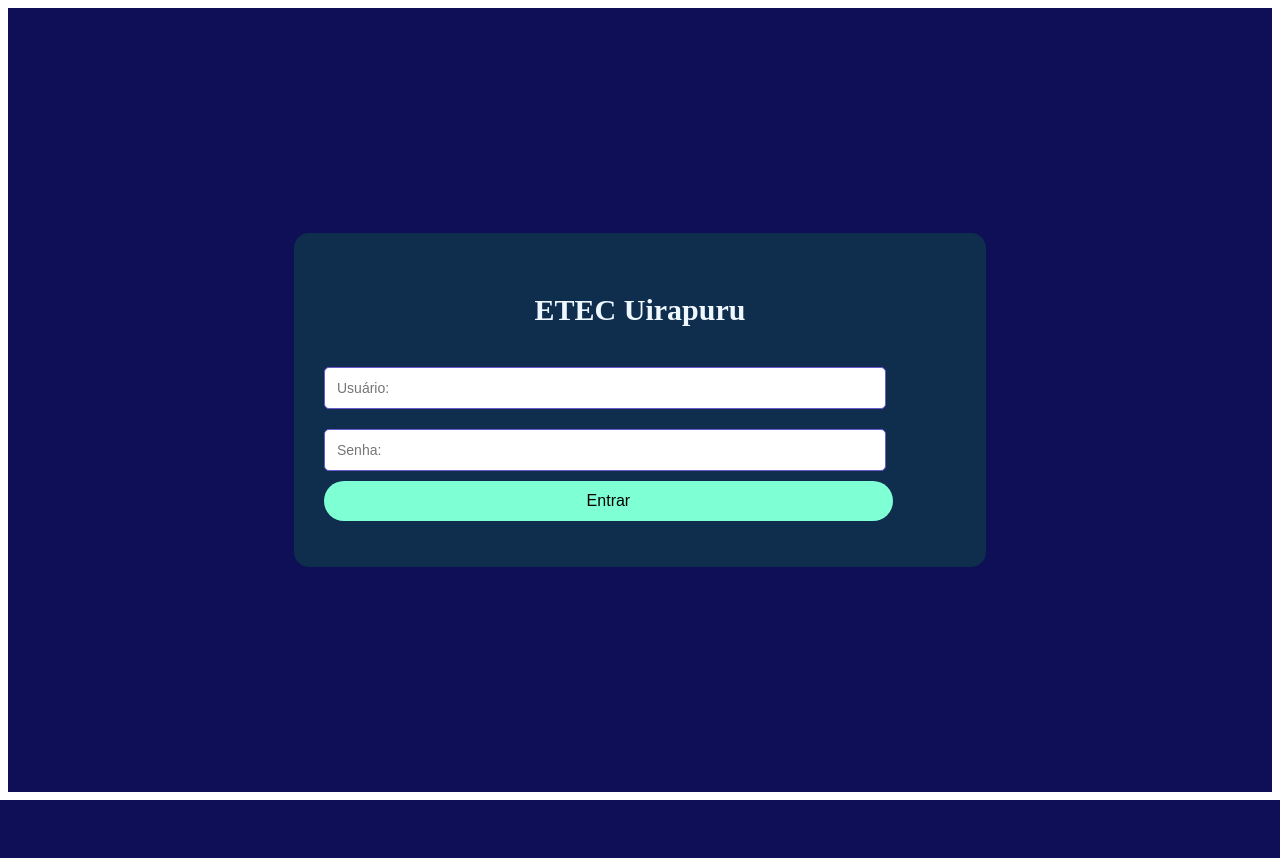
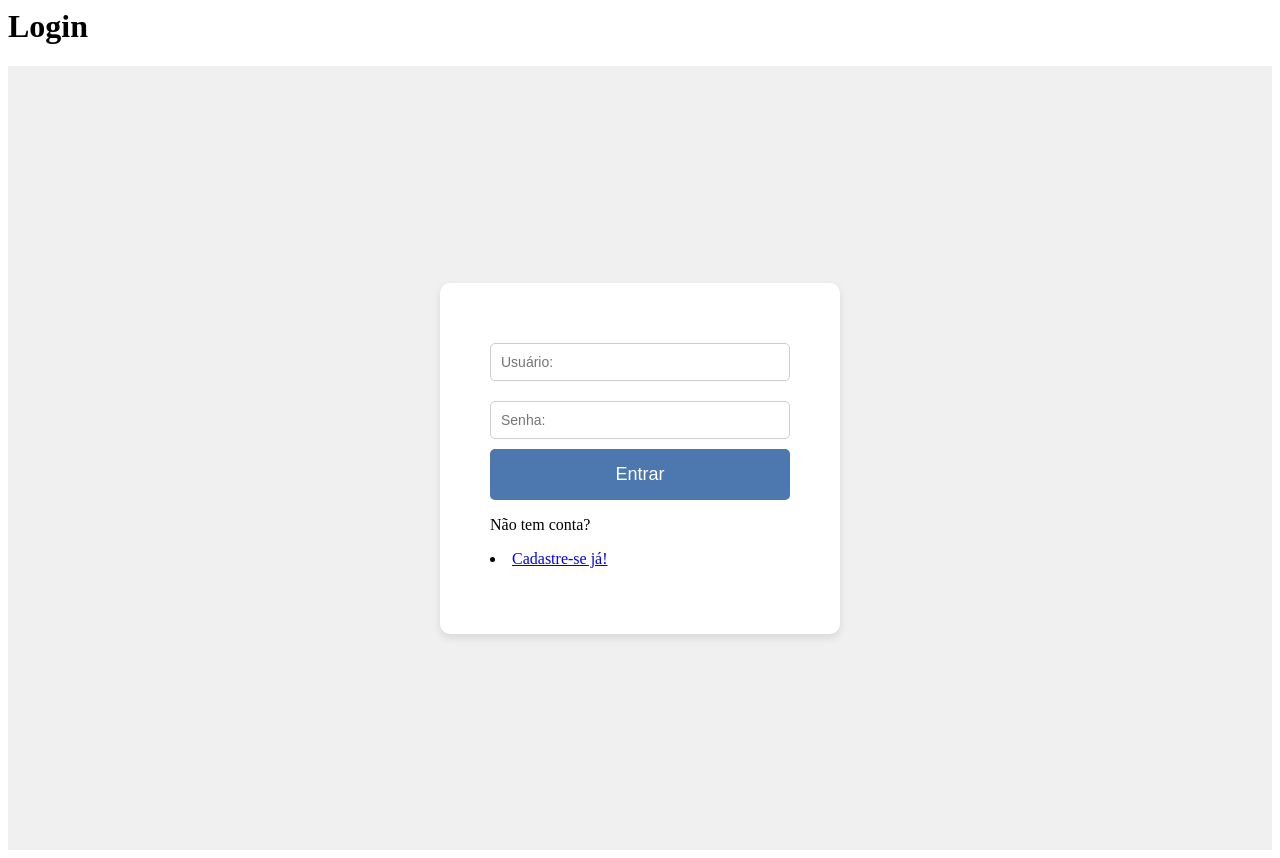
Before and after one commit to fernandohenrique0202/Tudo-da-etec, a PHP site: page / in a window 1280 px wide. Before the commit the page ends 800 px from the top, so only its background shows below. Run offline with PHP 8.4, Linux system fonts and the light colour scheme; some libraries are stand-ins or nearby versions.

Commit message:
Add files via upload

```diff
--- a/site/css/index.css
+++ b/site/css/index.css
@@ -1,46 +1,50 @@
-/**/
-.container-principal{
-    display: flex;
-    justify-content: center;
-    align-items: center;
-    height: 100%;
-    background-color: rgb(15, 15, 88);
+/* Definindo o estilo para centralizar o formulário */
+.container-principal {
+    display: flex;                /* Usando Flexbox */
+    justify-content: center;      /* Centraliza horizontalmente */
+    align-items: center;          /* Centraliza verticalmente */
+    height: 100%;                /* Altura total da tela */
+    background-color: #f0f0f0;    /* Cor de fundo suave */
 }
 
-.formulario{
-    background-color: rgb(15, 45, 76);
-    padding: 30px;   /*espaçamento interno*/
-    border-radius: 15px;
-    box-shadow: 3 3px 8px rgba(113, 172, 232, 0.1); /*sombra suave*/
-    width: 50%;
+.formulario {
+    background-color: #fff;       /* Cor de fundo branca para o formulário */
+    padding: 50px;                /* Espaçamento interno */
+    border-radius: 10px;          /* Bordas arredondadas */
+    box-shadow: 0 4px 8px rgba(0, 0, 0, 0.1); /* Sombra suave */
+    width: 300px;                 /* Largura do formulário */
+}
+form h1 {
+    text-align: center;           /* Alinha o título ao centro */
+    margin-bottom: 20px;          /* Espaçamento abaixo do título */
 }
 
 form h3 {
-    text-align: center;
-    margin-bottom: 30px;
-    color: aliceblue;
-    font-family:'Times New Roman', Times, serif ;
-    font-size: 30px;
+    text-align: center;           /* Alinha o título ao centro */
+    margin-bottom: 20px;          /* Espaçamento abaixo do título */
 }
 
-input[type="text"], input[type="password"]{
-     width: 89%;
-     padding: 12px;
-     margin: 10px 0;
-     border: 1px solid slateblue;
-     border-radius: 5px;
-    font-size: 14px;
+input[type="text"], input[type="password"] {
+    width: 100%;                  /* Largura total do campo */
+    padding: 10px;                /* Espaçamento interno */
+    margin: 10px 0;               /* Espaçamento entre os campos */
+    border: 1px solid #ccc;      /* Borda suave */
+    border-radius: 5px;          /* Bordas arredondadas */
+    font-size: 14px;              /* Tamanho da fonte */
 }
-input[type ="submit"]{
-    width: 90%;
-    margin: auto;
-    background-color: aquamarine;
-    padding: 11px;
-    border: none;
-    border-radius:35px;
-    cursor: cell;
-    font-size: 16px;
+
+
+input[type="submit"] {
+    justify-content: center;
+    width: 100%;                  /* Largura total do botão */
+    padding: 15px;                /* Espaçamento interno */
+    background-color: #4c77af;    /* Cor de fundo verde */
+    color: white;                 /* Cor do texto */
+    border: none;                 /* Remove a borda padrão */
+    border-radius: 5px;          /* Bordas arredondadas */
+    font-size: 18px;              /* Tamanho da fonte */
+    cursor: pointer;             /* Cursor de mãozinha */
 }
-input[type ="submit"]:hover{
-    background-color:rgb(44, 172, 130) ;
+input[type="submit"]:hover {
+    background-color: #6633c5;    /* Muda a cor do botão ao passar o mouse */
 }
--- a/site/index.html
+++ b/site/index.html
@@ -1,30 +1,37 @@
-<html>
-     <!--HEAD
-        Configurações que nossa tela irá utilizar, por exemplo
-        se existem arquivos de estilização usados, arquivos de programação, encoding utilizado-->
+<html lang="pt-br">
     <head>
+        <!--Serve par setar o UNICODE do site para o usado em PT-BR-->
+        <meta charset="UTF-8"/>
         <title>Tela de Login</title>
-        <!--Seta o unicode do site para o padrão BR-->
-        <meta charset="UTF-8"/>
+        <title>Seja bem-vindo</title>
 
+        <!--vinculando a tela, com o CSS para estilizar a página-->
         <link rel="stylesheet" type="text/css" href="./css/index.css">
 
+        <!--vinculando tela com o script que vamos criar as funcionalidades-->
         <script src="./js/index.js"></script>
 
+        <!-- Para usar o  SweetAlert2 CDN -->
         <script src="https://cdn.jsdelivr.net/npm/sweetalert2@11"></script>
+
     </head>
     <body>
+        <h1> Login </h1>
+        <!--Essa div, representa onde todo o conteúdo do site vai ficar-->
         <div class="container-principal">
+            <!-- aqui é o espaço onde vamos criar o formulário-->
             <div class="formulario">
                 <form id="form-login" onsubmit="logar(event)">
-                    <h3> ETEC Uirapuru </h3>
+                    <!-- adicionando campos do formulário-->
 
-                    <input type="text" placeholder="Usuário:" id="usuario" required="true" minlength="3" maxlength="15"/>
+                    <input type="text" placeholder="Usuário:" id="usuario" required="true" minlength="3" maxlength="15">
 
-                    <input type="password" placeholder="Senha:" id="senha" required="true" minlength="4" maxlength="15"/>
+                    <input type="password" placeholder="Senha:" id="senha" required="true" minlength="3" maxlength="8">
 
-                    <input type="submit" value="Entrar" onclick="logar();return false"/>
-
+                    <!--adicionando botão que irá enviar as informações do site -->
+                    <input type="submit" value="Entrar" onclick="logar();return false;">
+                    <p> Não tem conta?</p>
+                        <li> <a href="./html/cadastro.html">Cadastre-se já!</a> </a></li>
                 </form>
             </div>
         </div>
--- a/site/js/index.js
+++ b/site/js/index.js
@@ -1,26 +1,26 @@
-function logar(event){
-        //impede o envio normal do formulario//
+function logar(event) {
     event.preventDefault();
 
     var usuario = document.getElementById('usuario').value;
     var senha = document.getElementById('senha').value;
 
-    if(usuario == 'admin' && senha == 'admin'){
+    if (usuario == 'admin' && senha == 'admin') {
         Swal.fire({
-            title:'login realizado',
-            text:'Bem-vindo, ' + usuario,
-            icon:'success',
-            confirmButtomText:'OK'
-
+            title: 'Login realizado!',
+            text: 'Bem-vindo, ' + usuario + '!',
+            icon: 'success',
+            confirmButtonText: 'OK'
         }).then(() => {
             setTimeout(() => {
-              location.href="./html/home.html";
+                location.href = "./html/home.html";
             }, 100);
         });
-
-
-    }else{
-        alert('ERRO usuário ou senha incorretos');
+    } else {
+        Swal.fire({
+            title: 'Erro!',
+            text: 'Usuário ou senha incorretos.',
+            icon: 'error',
+            confirmButtonText: 'Tentar novamente'
+        });
     }
-
 }
```
Also changed, not shown: site/css/cadastro.css (added, +44 -0 lines), site/html/cadastro.html (added, +39 -0 lines), site/html/home.html (+3 -5 lines), site/js/cadastro.js (added, +27 -0 lines).
